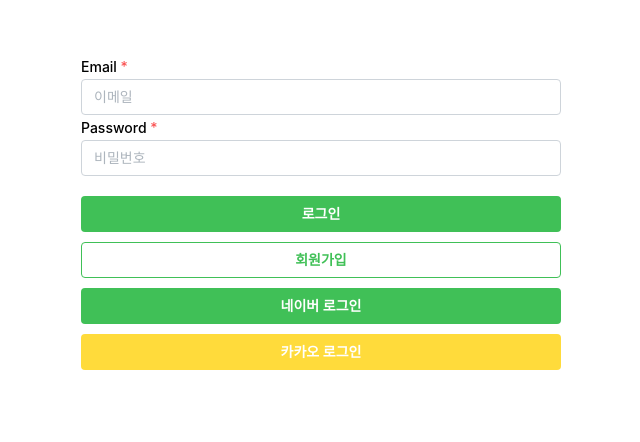
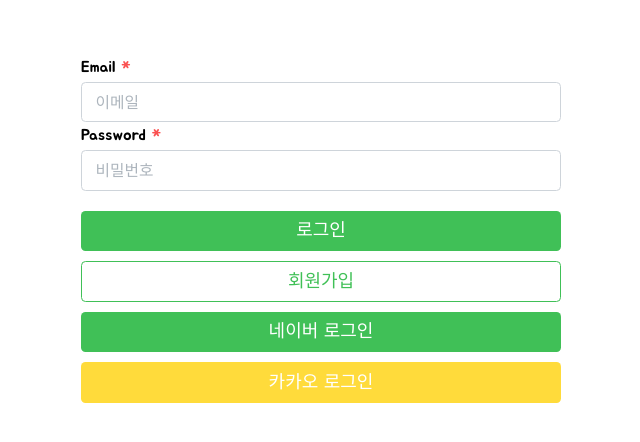
Before and after one commit to Ti-ki-ta-ka/futeamatching-web, a React (Vite) app: page /login in a window 1280 px wide. Shown: the part 246-688 px from the top of the page, without its empty margins (319-959 px from the left). Built offline with nearby package versions, Linux system fonts and the light colour scheme.

Commit message:
폰트 적용

```diff
--- a/src/index.css
+++ b/src/index.css
@@ -0,0 +1,9 @@
+@import url('https://fonts.googleapis.com/css2?family=Black+Han+Sans&family=Jua&family=Noto+Sans+KR:wght@100..900&display=swap');
+
+
+*{
+    font-family: "Jua", sans-serif;
+    font-weight: 400;
+    font-style: normal;
+    font-size:large;
+}
```
